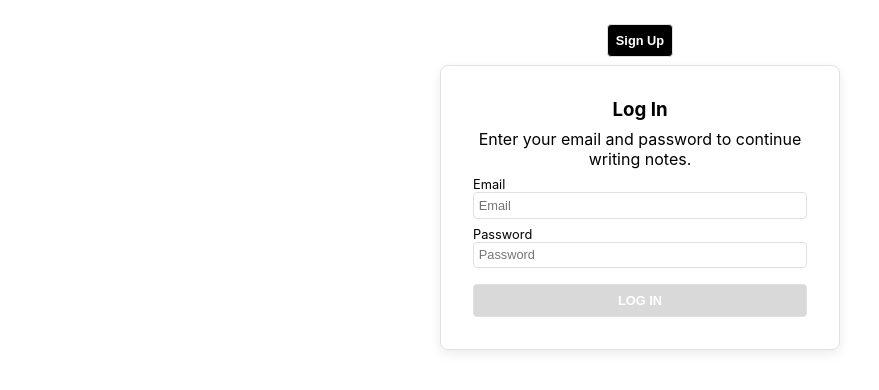
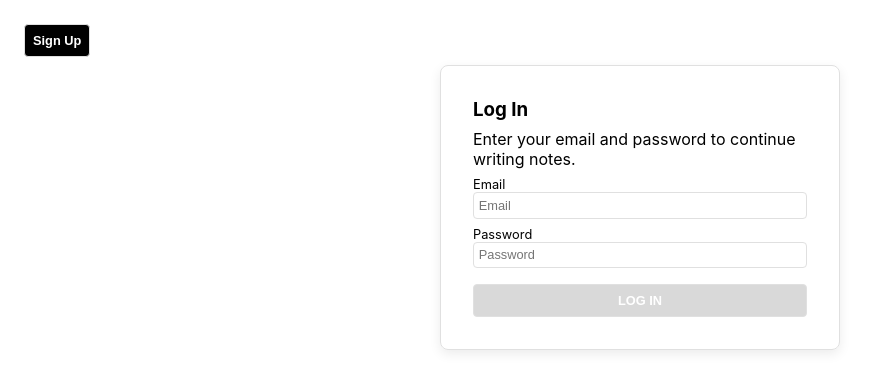
Before and after one commit to roger-davila/hoja, a React (Create React App) app: page / in a window 1280 px wide. Shown: the top 390 px of the page, without its empty margins (0-879 px from the left). Built offline with nearby package versions, Linux system fonts and the light colour scheme.

Commit message:
remove unused styling

```diff
--- a/src/pages/App/App.css
+++ b/src/pages/App/App.css
@@ -1,12 +1,3 @@
-.App {
-  text-align: center;
-}
-
-.App-logo {
-  height: 40vmin;
-  pointer-events: none;
-}
-
 @media (prefers-reduced-motion: no-preference) {
   .App-logo {
     animation: App-logo-spin infinite 20s linear;
```
